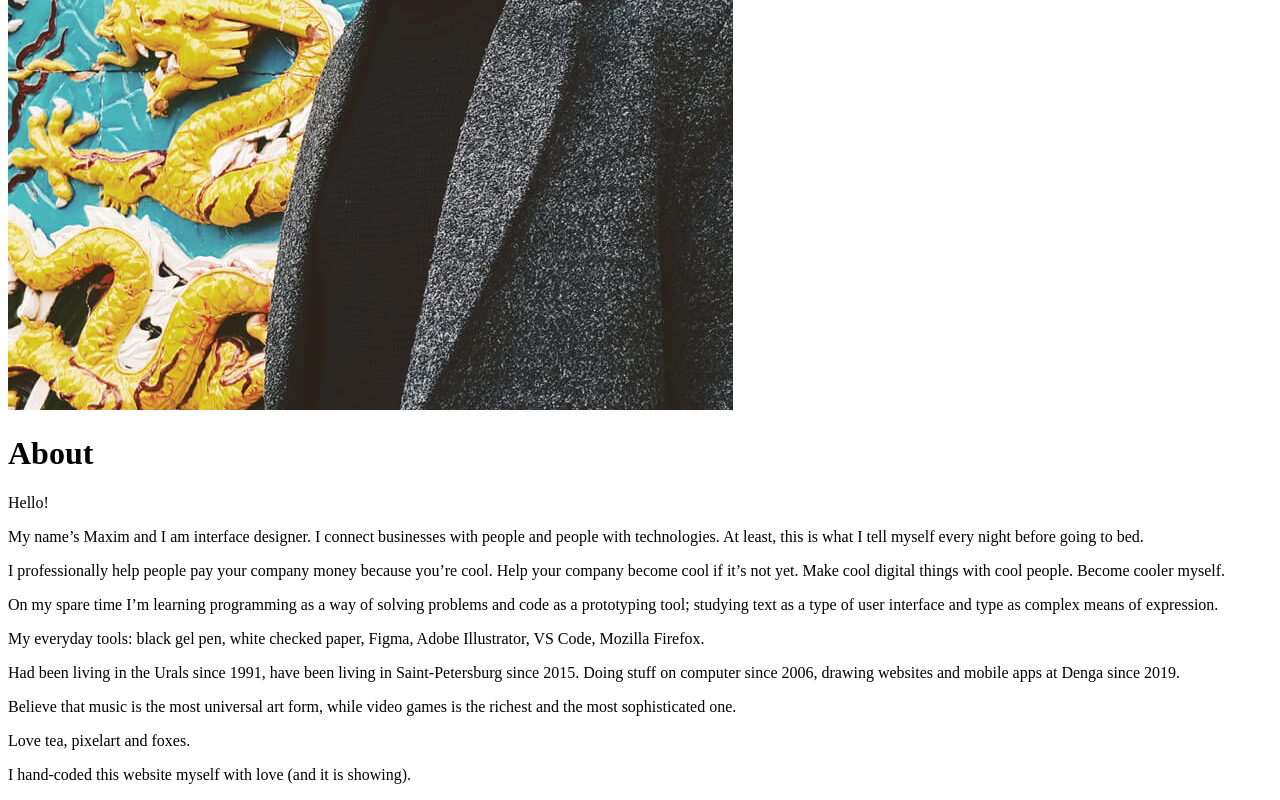
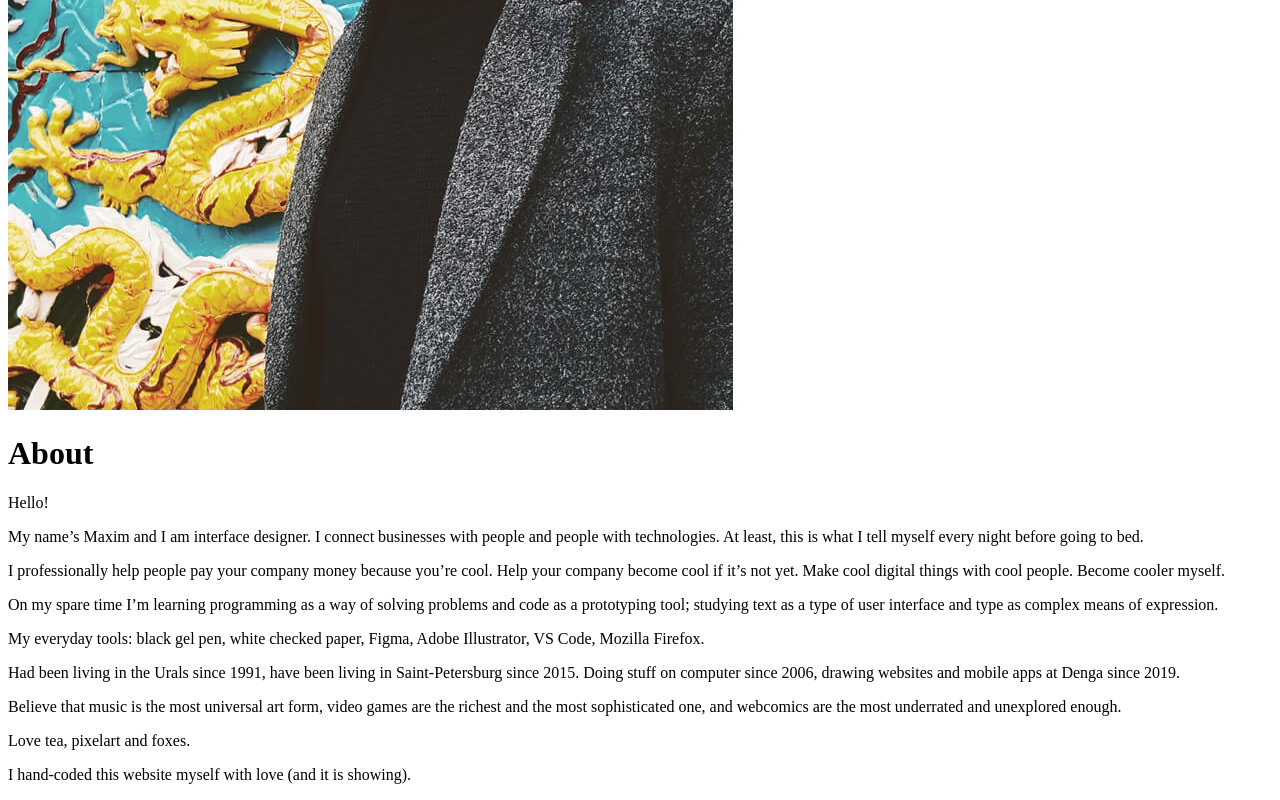
Before and after one commit to curlymario/maxim.sivokon.me, a website built with webpack: page index.html in a window 1280 px wide. Shown: the part 808-1608 px from the top of the page. Built offline with nearby package versions, Linux system fonts and the light colour scheme; a script that the page names is missing; files whose address does not match are found by name.

Commit message:
very important text edit

```diff
--- a/index.html
+++ b/index.html
@@ -112,7 +112,7 @@
     <p class="about__paragraph" itemprop="knowsAbout">On my spare time I’m learning programming as a way of solving problems and code as a prototyping tool; studying text as a type of user interface and type as complex means of expression.</p>
     <p class="about__paragraph">My everyday tools: black gel pen, white checked paper, Figma, Adobe Illustrator, VS Code, Mozilla Firefox.</p>
     <p class="about__paragraph">Had been living in <span itemprop="birthPlace nationality">the Urals</span> since <time itemprop="birthDate" datetime="1991-01-02">1991</time>, have been living in <span itemprop="homeLocation workLocation">Saint-Petersburg</span> since 2015. Doing stuff on computer since 2006, drawing websites and mobile apps at <span itemprop="worksFor">Denga</span> since 2019.</p>
-    <p class="about__paragraph">Believe that music is the most universal art form, while video games is the richest and the most sophisticated one.</p>
+    <p class="about__paragraph">Believe that music is the most universal art form, video games are the richest and the most sophisticated one, and webcomics are the most underrated and unexplored enough.</p>
     <p class="about__paragraph">Love tea, pixelart and foxes.</p>
     <p class="about__paragraph">I hand-coded this website myself with love (and it is showing).</p>
   </main>
```
Also changed, not shown: ru/index.html (+1 -1 lines).
